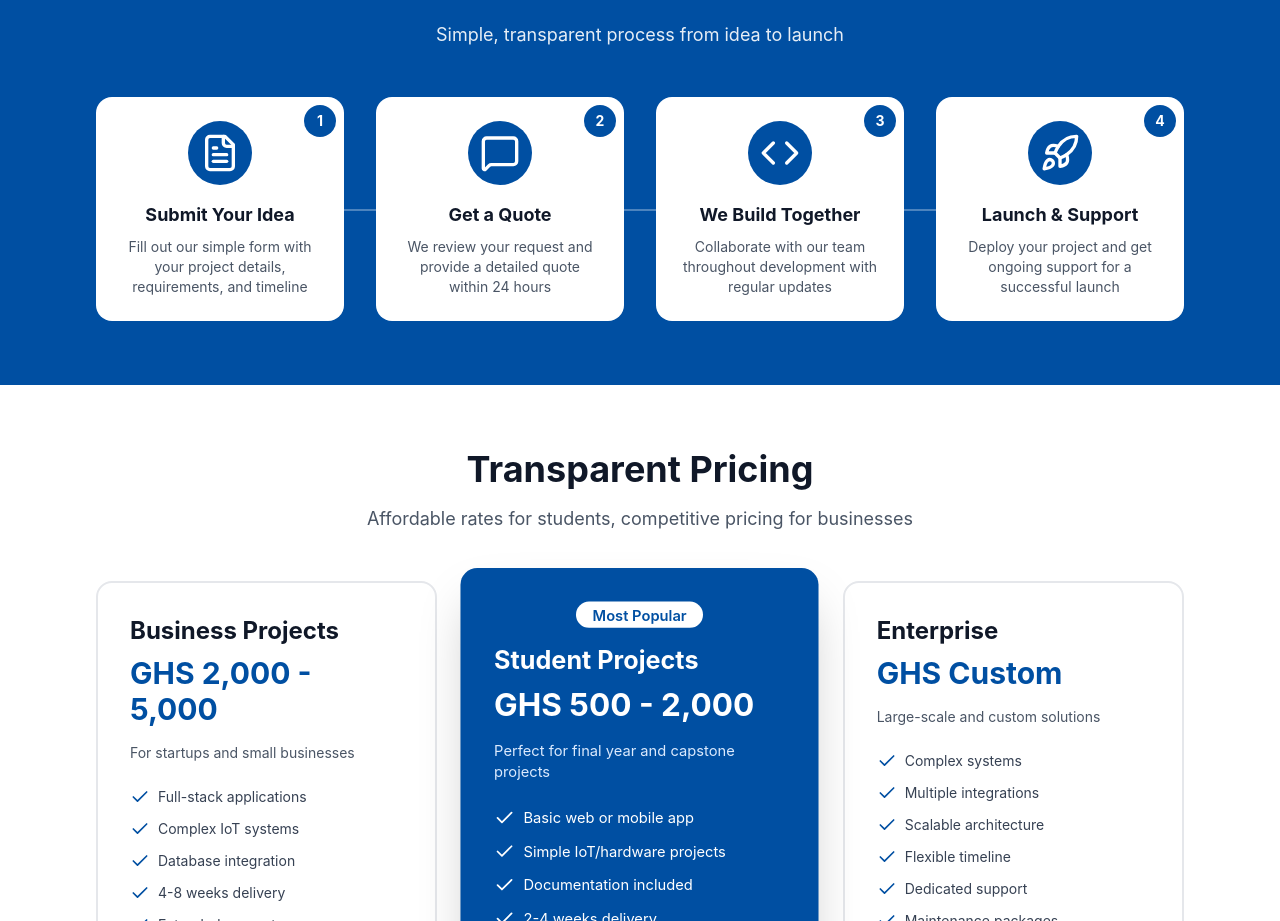
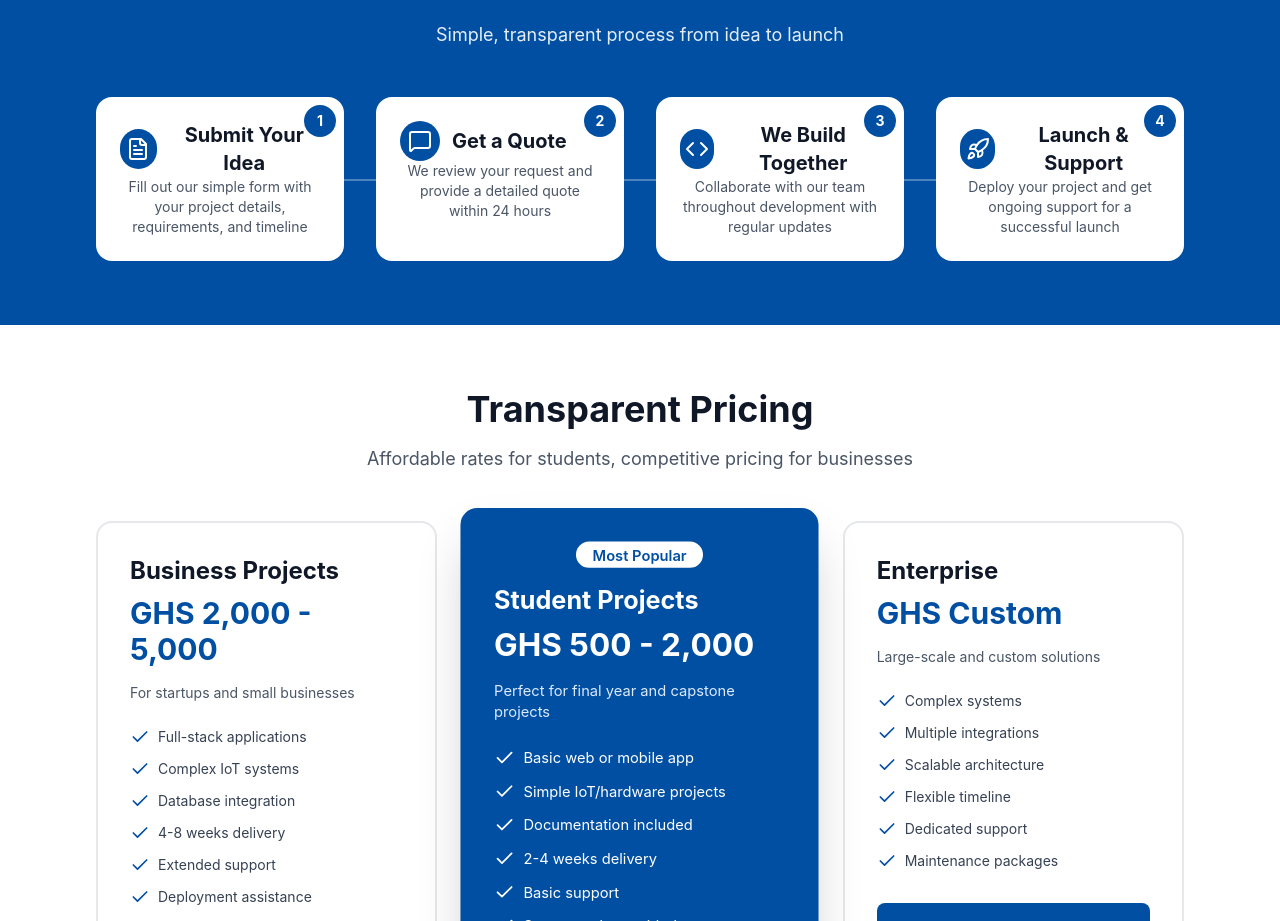
Before and after one commit to ZyraTech-frontend/zyratech-website, a React (Vite) app: page /projects in a window 1280 px wide. Shown: the part 1650-2571 px from the top of the page. Built offline with nearby package versions, Linux system fonts and the light colour scheme.

Commit message:
worked on the project page

```diff
--- a/src/components/pages/projects/HowItWorks.jsx
+++ b/src/components/pages/projects/HowItWorks.jsx
@@ -5,22 +5,22 @@ const HowItWorks = () => {
   const [hoveredStep, setHoveredStep] = useState(null);
   const steps = [
     {
-      icon: <FileText className="w-10 h-10" />,
+      icon: <FileText className="w-5 h-5 md:w-7 md:h-7 lg:w-5 lg:h-5 xl:w-6 xl:h-6" />,
       title: 'Submit Your Idea',
       description: 'Fill out our simple form with your project details, requirements, and timeline'
     },
     {
-      icon: <MessageSquare className="w-10 h-10" />,
+      icon: <MessageSquare className="w-5 h-5 md:w-7 md:h-7 lg:w-5 lg:h-5 xl:w-6 xl:h-6" />,
       title: 'Get a Quote',
       description: 'We review your request and provide a detailed quote within 24 hours'
     },
     {
-      icon: <Code className="w-10 h-10" />,
+      icon: <Code className="w-5 h-5 md:w-7 md:h-7 lg:w-5 lg:h-5 xl:w-6 xl:h-6" />,
       title: 'We Build Together',
       description: 'Collaborate with our team throughout development with regular updates'
     },
     {
-      icon: <Rocket className="w-10 h-10" />,
+      icon: <Rocket className="w-5 h-5 md:w-7 md:h-7 lg:w-5 lg:h-5 xl:w-6 xl:h-6" />,
       title: 'Launch & Support',
       description: 'Deploy your project and get ongoing support for a successful launch'
     }
@@ -54,17 +54,19 @@ const HowItWorks = () => {
                 <div className="hidden lg:block absolute top-1/2 left-full w-full h-0.5 bg-white/30 -z-10"></div>
               )}
 
-              <div className="inline-flex items-center justify-center w-12 h-12 sm:w-16 sm:h-16 bg-[#004fa2] text-white rounded-full mb-4 mx-auto transition-transform duration-300" style={{
-                transform: hoveredStep === index ? 'scale(1.1)' : 'scale(1)'
-              }}>
-                {step.icon}
+              <div className="flex items-center gap-3">
+                <div className="inline-flex items-center justify-center w-10 h-10 md:w-12 md:h-12 lg:w-8 lg:h-8 xl:w-10 xl:h-10 bg-[#004fa2] text-white rounded-full transition-transform duration-300" style={{
+                  transform: hoveredStep === index ? 'scale(1.1)' : 'scale(1)'
+                }}>
+                  {step.icon}
+                </div>
+                <h3 className="text-base md:text-lg lg:text-xl font-bold text-gray-900">
+                  {step.title}
+                </h3>
               </div>
               <div className="absolute top-2 right-2 bg-[#004fa2] text-white w-6 h-6 sm:w-8 sm:h-8 rounded-full flex items-center justify-center font-bold text-xs sm:text-sm">
                 {index + 1}
               </div>
-              <h3 className="text-base sm:text-lg font-bold text-gray-900 mb-2">
-                {step.title}
-              </h3>
               <p className="text-gray-600 text-xs sm:text-sm">
                 {step.description}
               </p>
--- a/src/pages/public/projects/request.jsx
+++ b/src/pages/public/projects/request.jsx
@@ -8,7 +8,10 @@ const ProjectRequestPage = () => {
   const navigate = useNavigate();
 
   const handleFormSubmit = () => {
-    navigate('/projects');
+    // Keep the thank you message visible
+    setTimeout(() => {
+      navigate('/projects');
+    }, 3000);
   };
 
   return (
```
